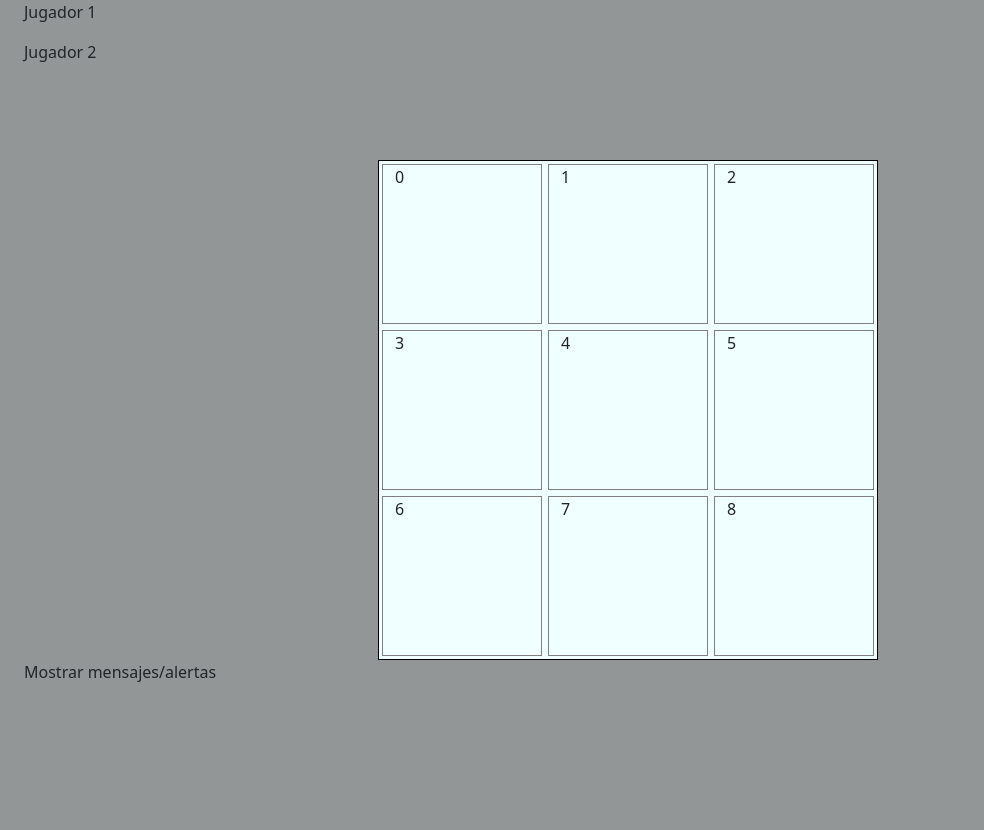
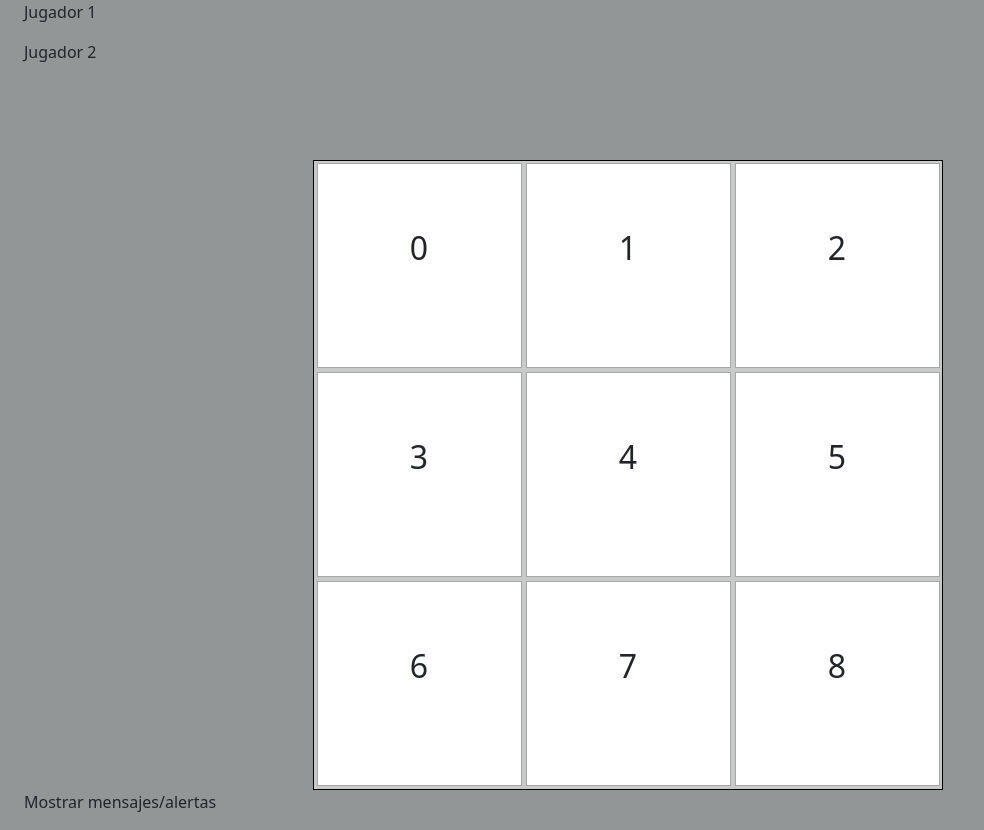
Before and after one commit to francofau/M4_TicTacToe, a plain HTML site: page index.html in a window 1280 px wide. Shown: the whole page, without its empty margins (0-984 px from the left). Before the commit the page ends 800 px from the top, so only its background shows below. Drawn offline with nearby package versions, Linux system fonts and the light colour scheme.

Commit message:
primer commit

```diff
--- a/css/styles.css
+++ b/css/styles.css
@@ -1,24 +1,50 @@
-*{
+* {
     box-sizing: border-box;
 }
 
-body{
+body {
     background-color: rgb(147, 150, 150);
+}
 
-}
-#tablero{
+#tablero {
     display: flex;
     margin-top: 10vh;
     flex-direction: column;
-    background-color: azure;
-    height: 500px;
-    width: 500px;
+    flex-wrap: nowrap;
+    text-align: center;
+    background-color: rgb(200, 202, 202);
+    height: 315px;
+    width: 80%;
     border: 1px solid black;
 }
 
-.celda{
-    width: 160px;
-    height: 160px;
-    margin: 3px;
-    border: 1px solid grey;
+.celda {
+    width: 30%;
+    height: 100px;
+    margin: 2px;
+    border: 1px solid rgb(167, 166, 166);
+    background-color: white;
+    font-size: xx-large;
+    padding-top: 20px;
 }
+
+.row {
+    display: flex;
+    align-items: center;
+    justify-content: center;
+}
+
+
+/* Media Query para tamaño fijo en pantallas a partir de 800px*/
+
+@media only screen and (min-width: 800px) {
+    #tablero {
+        height: 630px;
+        width: 630px;
+    }
+    .celda {
+        height: 205px;
+        width: 205px;
+        padding-top: 60px;
+    }
+}
```
